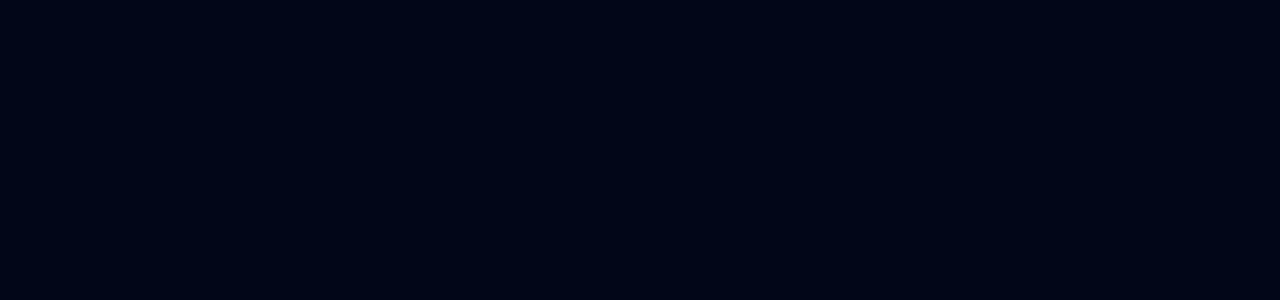
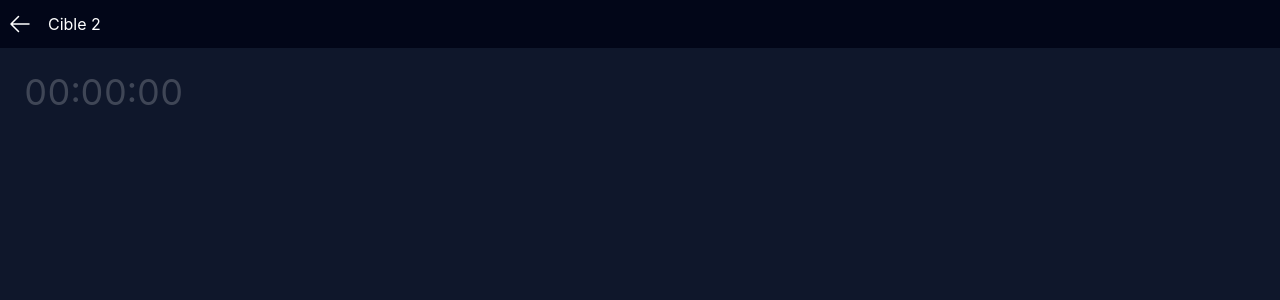
Before and after one commit to j4kim/multichrono, a Vue app: page /#/1 in a window 1280 px wide. Before the commit this address led to /#/chrono/1. Shown: the top 300 px of the page. Built offline with nearby package versions, Linux system fonts and the light colour scheme.

Commit message:
Chrono / ChronoView use same bg class based on state

```diff
--- a/src/chronoStore.js
+++ b/src/chronoStore.js
@@ -45,3 +45,13 @@ export function stop(index) {
   chrono.state = "initial";
   chrono.offset = 0;
 }
+
+export function getBgClass(chrono) {
+  return (
+    {
+      initial: "bg-slate-900",
+      paused: "bg-slate-800",
+      started: "bg-cyan-900",
+    }[chrono.state] ?? "bg-red-700"
+  );
+}
--- a/src/components/Chrono.vue
+++ b/src/components/Chrono.vue
@@ -1,6 +1,6 @@
 <script setup>
 import { computed } from "vue";
-import { start, pause, stop } from "../chronoStore.js";
+import { start, pause, stop, getBgClass } from "../chronoStore.js";
 import Time from "./Time.vue";
 import {
   PauseCircleIcon,
@@ -13,23 +13,13 @@ const props = defineProps({
   chrono: Object,
   index: Number,
 });
-
-const bgClass = computed(() => {
-  return (
-    {
-      initial: "bg-slate-900",
-      paused: "bg-slate-800",
-      started: "bg-cyan-900",
-    }[props.chrono.state] ?? "bg-red-700"
-  );
-});
 </script>
 
 <template>
   <div
     :chrono="chrono"
     class="flex max-h-1/4 min-h-20 grow items-center justify-between p-6"
-    :class="bgClass"
+    :class="getBgClass(chrono)"
     @click="$router.push(`/${index}`)"
   >
     <div>
--- a/src/views/ChronoView.vue
+++ b/src/views/ChronoView.vue
@@ -1,6 +1,6 @@
 <script setup>
 import { ArrowLeftIcon } from "@heroicons/vue/24/solid";
-import { chronos } from "../chronoStore.js";
+import { chronos, getBgClass } from "../chronoStore.js";
 import { useRoute } from "vue-router";
 import { computed } from "vue";
 import Time from "../components/Time.vue";
@@ -18,7 +18,7 @@ const chrono = computed(() => chronos.value[route.params.index]);
       </RouterLink>
       {{ chrono?.label ?? "404" }}
     </header>
-    <div class="grow bg-slate-900 p-6" v-if="chrono">
+    <div v-if="chrono" class="grow p-6" :class="getBgClass(chrono)">
       <Time class="text-4xl" :chrono="chrono"></Time>
     </div>
   </div>
```
